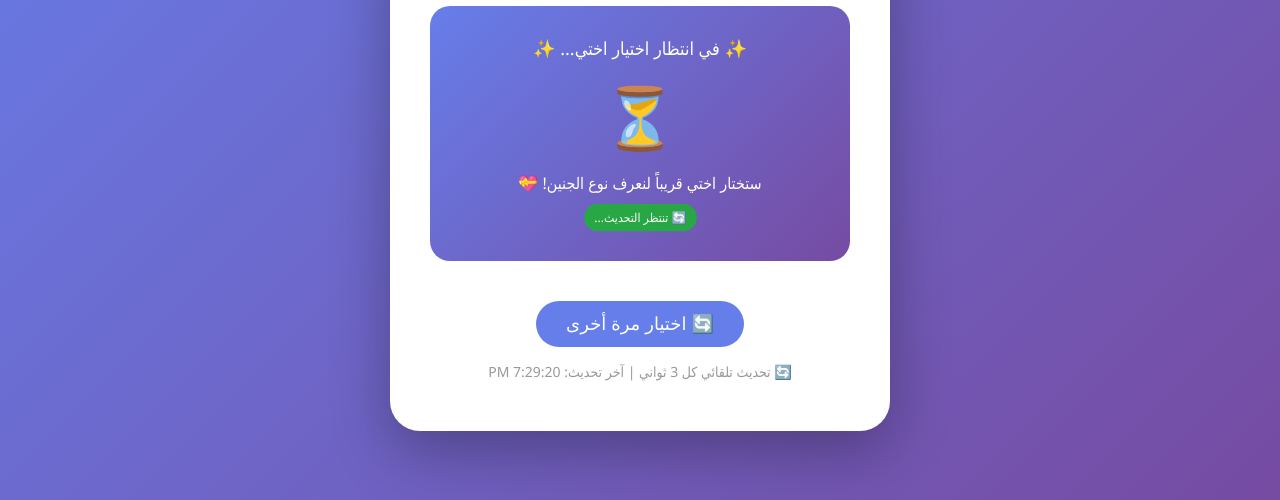
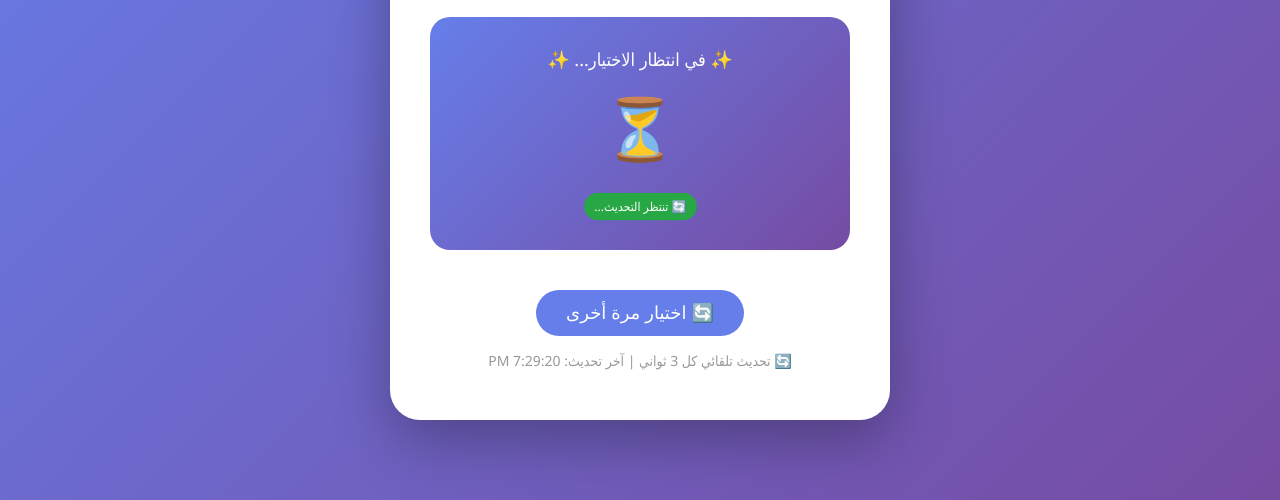
Before and after one commit to johnlatif16/boy-or-girl, a website: page public/index.html in a window 1280 px wide. Shown: the part 300-800 px from the top of the page. Drawn offline with Linux system fonts and the light colour scheme.

Commit message:
Update index.html

```diff
--- a/public/index.html
+++ b/public/index.html
@@ -226,9 +226,8 @@
             const resultDiv = document.getElementById('resultContent');
             resultDiv.innerHTML = `
                 <div class="result-box">
-                    <p style="font-size: 18px;">✨ في انتظار اختيار اختي... ✨</p>
+                    <p style="font-size: 18px;">✨ في انتظار الاختيار... ✨</p>
                     <div class="gender-icon">⏳</div>
-                    <p>ستختار اختي قريباً لنعرف نوع الجنين! 💝</p>
                     <div class="update-badge">🔄 تنتظر التحديث...</div>
                 </div>
             `;
@@ -255,7 +254,6 @@
                     <p style="font-size: 20px;">🥳 مبروك اختي 🥳</p>
                     <div class="gender-icon ${colorClass}">${genderIcon}</div>
                     <div class="result-text">الجنين ${genderText}</div>
-                    <p style="margin-top: 15px;">💝 الله يتمملك على خير 💝</p>
                     <div class="update-badge">✅ تم تحديث الاختيار</div>
                 </div>
             `;
```
